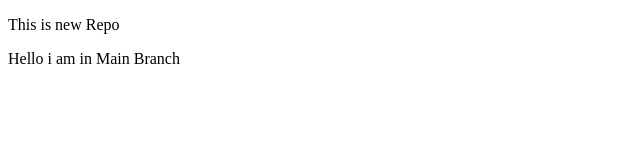
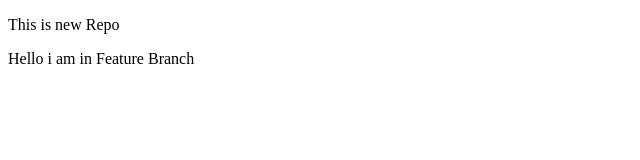
Before and after one commit to Aryan-730/localrepo, a plain HTML site: page index.html in a window 1280 px wide. Shown: the full height of the page, 0-640 px from the left. Drawn offline with Linux system fonts and the light colour scheme.

Commit message:
Added New Feature

```diff
--- a/index.html
+++ b/index.html
@@ -7,6 +7,6 @@
 </head>
 <body>
     <p> This is new Repo </p>
-    <p> Hello i am in Main Branch </p>
+    <p> Hello i am in Feature Branch </p>
 </body>
 </html>
```
